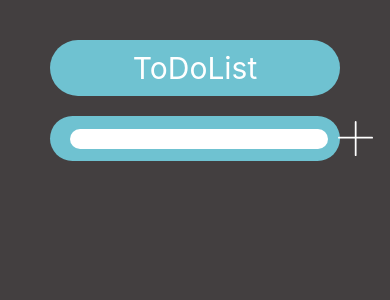
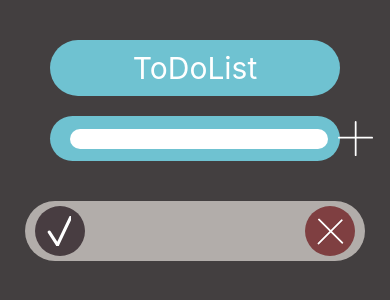
Before and after one commit to VityaRa/expo-react-native, a React Native app: screen / in a window 390 px wide. Both pictures are taken after a click on the element 355 px from the left and 138 px from the top of the page. Shown: the top 300 px of the page. Built offline with nearby package versions, Linux system fonts and the light colour scheme.

Commit message:
add redux and actions for todos

```diff
--- a/App.tsx
+++ b/App.tsx
@@ -1,53 +1,13 @@
-import { StatusBar } from 'expo-status-bar';
-import React, { useState } from 'react';
-import { SafeAreaView, StyleSheet, TextInput, View } from 'react-native';
-import { AddButton } from './components/button';
-import { List } from './components/list';
+import React from 'react';
+import { Provider } from 'react-redux';
+import Symbol_observable from 'symbol-observable';
+import Index from './components';
+import store from './store';
 
 export default function App() {
-  const [title, setTitle] = useState('ToDoList');
-
   return (
-    <SafeAreaView style={styles.container}>
-      <View>
-        <TextInput value={title} style={styles.title} onChangeText={setTitle} >
-        </TextInput>
-      </View>
-      <View style={styles.addButton}>
-        <AddButton />
-      </View>
-      <View style={styles.listContainer}>
-        {/* <List items={list.sort((a, b) => +a.isDone - +b.isDone)} /> */}
-      </View>
-      <StatusBar style="auto" />
-    </SafeAreaView>
+    <Provider store={store}>
+      <Index />
+    </Provider>
   );
 }
-
-const styles = StyleSheet.create({
-  container: {
-    flex: 1,
-    backgroundColor: '#433F40',
-    flexDirection: "column",
-  },
-  title: {
-    fontSize: 30,
-    textAlign: 'center',
-    color: '#fff',
-
-    marginLeft: 50,
-    marginRight: 50,
-    marginTop: 40,
-    paddingTop: 10,
-    paddingBottom: 10,
-
-    backgroundColor: "#6fc2d1",
-    borderRadius: 50,
-  },
-  addButton: {
-    marginBottom: 20,
-    marginTop: 20,
-  },
-  listContainer: {
-  }
-});
--- a/components/button/index.tsx
+++ b/components/button/index.tsx
@@ -1,6 +1,8 @@
 import React, { useRef, useState } from 'react'
 import { TouchableOpacity, StyleSheet, View, TextInput, TextInputComponent, Alert } from 'react-native'
+import { useDispatch, useSelector } from 'react-redux'
 import { AddIcon } from '../../assets/AddIcon'
+import { RootState } from '../../store'
 import { addItem } from '../../store/actions/listActions'
 import { ListItem } from '../../types/interfaces'
 import { getRandomId } from '../../utils/getRandomId'
@@ -8,9 +10,10 @@ import { getRandomId } from '../../utils/getRandomId'
 
 export const AddButton = () => {
     const [text, setText] = useState('')
+    const dispatch = useDispatch();
 
     const addItemHandler = (item: ListItem) => {
-        // dispatch(addItem(item))
+        dispatch(addItem(item))
     }
 
     return (
--- /dev/null
+++ b/components/index.tsx
@@ -0,0 +1,58 @@
+import { StatusBar } from 'expo-status-bar';
+import React, { useState } from 'react';
+import { SafeAreaView, StyleSheet, TextInput, View } from 'react-native';
+import { Provider, useSelector } from 'react-redux';
+
+import Symbol_observable from 'symbol-observable';
+import { RootState } from '../store';
+import { AddButton } from './button';
+import { List } from './list';
+
+export default function Index() {
+    const [title, setTitle] = useState('ToDoList');
+    const { list } = useSelector((state: RootState) => state.list)
+
+    return (
+        <SafeAreaView style={styles.container}>
+            <View>
+                <TextInput value={title} style={styles.title} onChangeText={setTitle} >
+                </TextInput>
+            </View>
+            <View style={styles.addButton}>
+                <AddButton />
+            </View>
+            <View style={styles.listContainer}>
+                <List items={list.sort((a, b) => +a.isDone - +b.isDone)} />
+            </View>
+            <StatusBar style="auto" />
+        </SafeAreaView>
+    );
+}
+
+const styles = StyleSheet.create({
+    container: {
+        flex: 1,
+        backgroundColor: '#433F40',
+        flexDirection: "column",
+    },
+    title: {
+        fontSize: 30,
+        textAlign: 'center',
+        color: '#fff',
+
+        marginLeft: 50,
+        marginRight: 50,
+        marginTop: 40,
+        paddingTop: 10,
+        paddingBottom: 10,
+
+        backgroundColor: "#6fc2d1",
+        borderRadius: 50,
+    },
+    addButton: {
+        marginBottom: 20,
+        marginTop: 20,
+    },
+    listContainer: {
+    }
+});
--- a/components/item/index.tsx
+++ b/components/item/index.tsx
@@ -3,20 +3,23 @@ import { ListItem } from "../../types/interfaces"
 import React from 'react';
 import { StyleSheet } from 'react-native';
 import { DoneIcon } from "../../assets/DoneIcon";
+import { useDispatch } from "react-redux";
+import { removeItem, toggleItem } from "../../store/actions/listActions";
+import { AddIcon } from "../../assets/AddIcon";
 
 interface IProps {
     item: ListItem,
 }
 
 export const Item = ({ item }: IProps) => {
-
+    const dispatch = useDispatch();
     return (
         <View style={[styles.container, item.isDone ? styles.completeContainer : {}]} key={item.id}>
             <View>
                 <TouchableOpacity
                     style={[styles.icon, item.isDone ? styles.doneIcon : {}]}
                     onPress={() => {
-                        //toggle action
+                        dispatch(toggleItem(item.id))
                     }}>
                     <View style={styles.iconWrapper}>
                         <DoneIcon color={item.isDone ? "#000" : "#fff"} />
@@ -26,6 +29,17 @@ export const Item = ({ item }: IProps) => {
             <View style={styles.textWrapper}>
                 <Text style={styles.text}>{item.text}</Text>
             </View>
+            <View>
+                <TouchableOpacity
+                    style={styles.delete}
+                    onPress={() => {
+                        dispatch(removeItem(item.id))
+                    }}>
+                    <View>
+                        <AddIcon />
+                    </View>
+                </TouchableOpacity>
+            </View>
         </View>
     )
 }
@@ -34,7 +48,7 @@ export const Item = ({ item }: IProps) => {
 const styles = StyleSheet.create({
     container: {
         flexDirection: 'row',
-        justifyContent: 'flex-start',
+        justifyContent: 'space-between',
         alignItems: 'center',
         backgroundColor: '#B2ADAA',
         marginLeft: 25,
@@ -48,6 +62,7 @@ const styles = StyleSheet.create({
     },
     textWrapper: {
         marginLeft: 10,
+        flex: 1,
     },
     text: {
         color: '#ffffff',
@@ -63,6 +78,19 @@ const styles = StyleSheet.create({
         backgroundColor: '#483D41',
         alignItems: 'center',
     },
+    delete: {
+        marginRight: 10,
+        backgroundColor: '#7F3F41',
+        width: 50,
+        height: 50,
+        borderRadius: 50,
+        marginLeft: 10,
+        justifyContent: 'center',
+        alignItems: 'center',
+        transform: [
+            { rotate: "45deg" }
+        ]
+    },
     doneIcon: {
         backgroundColor: '#586261',
     },
--- a/package.json
+++ b/package.json
@@ -14,7 +14,10 @@
     "react-dom": "16.13.1",
     "react-native": "https://github.com/expo/react-native/archive/sdk-42.0.0.tar.gz",
     "react-native-svg": "12.1.1",
-    "react-native-web": "~0.13.12"
+    "react-native-web": "~0.13.12",
+    "react-redux": "^7.2.4",
+    "redux": "^4.1.1",
+    "symbol-observable": "^4.0.0"
   },
   "devDependencies": {
     "@babel/core": "^7.9.0",
--- a/store/actions/listActions.ts
+++ b/store/actions/listActions.ts
@@ -10,3 +10,17 @@ export const addItem = (newItem: ListItem) => (
         newItem,
     }
 );
+
+export const toggleItem = (id: string) => (
+    {
+        type: TOGGLE_ITEM,
+        id,
+    }
+);
+
+export const removeItem = (id: string) => (
+    {
+        type: REMOVE_ITEM,
+        id,
+    }
+);
--- a/store/reducers/listReducer.ts
+++ b/store/reducers/listReducer.ts
@@ -1,6 +1,6 @@
 import { combineReducers } from 'redux';
 import { ListItem } from '../../types/interfaces';
-import { ADD_ITEM } from '../actions/listActions';
+import { ADD_ITEM, REMOVE_ITEM, TOGGLE_ITEM } from '../actions/listActions';
 
 export interface IListState {
     list: ListItem[],
@@ -9,6 +9,7 @@ export interface IListState {
 export interface IListAction {
     type: string,
     newItem: ListItem,
+    id: string,
 }
 
 const initialState: IListState = {
@@ -18,8 +19,20 @@ const initialState: IListState = {
 export const listReducer = (state = initialState, action: IListAction) => {
     switch (action.type) {
         case ADD_ITEM:
-            const newItem = { action };
-            return { ...state, ...state.list, newItem }
+            return { ...state, list: [...state.list, action.newItem] }
+        case TOGGLE_ITEM:
+            return {
+                ...state, list: state.list.map(item => {
+                    if (item.id === action.id) return {
+                        id: item.id,
+                        text: item.text,
+                        isDone: !item.isDone
+                    }
+                    return item;
+                })
+            }
+        case REMOVE_ITEM:
+            return { ...state, list: [...state.list.filter(item => item.id !== action.id)] }
         default:
             return state
     }
```
Also changed, not shown: 1 other file (tests, documents, lock files or other folders).
